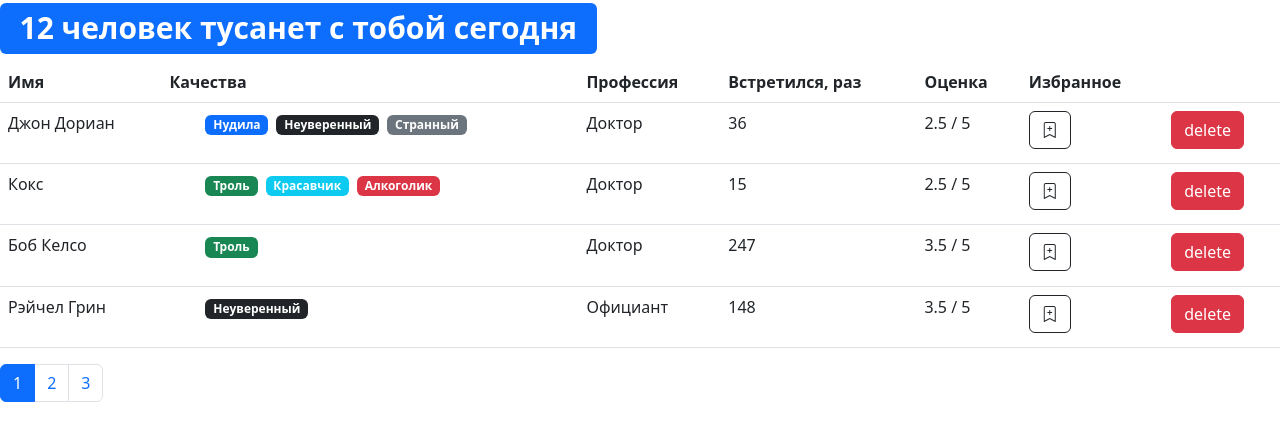
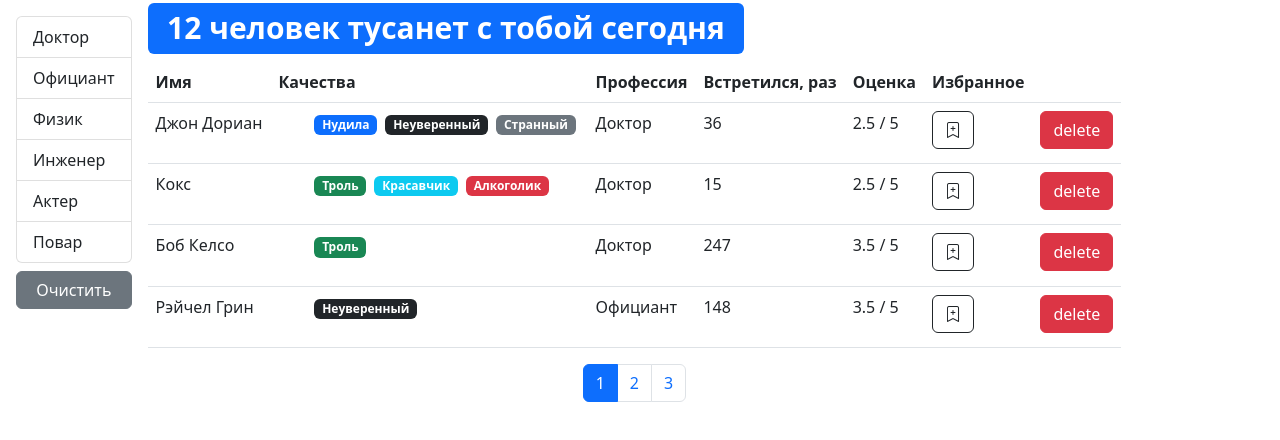
Before and after one commit to tgorella/result-react-study-project, a React (Create React App) app: page / in a window 1280 px wide. Shown: the top 440 px of the page. Built offline with nearby package versions, Linux system fonts and the light colour scheme.

Commit message:
added filtration

```diff
--- a/public/index.html
+++ b/public/index.html
@@ -2,23 +2,15 @@
 <html lang="en">
 <head>
 	<meta charset="utf-8" />
-    <link rel="icon" href="%PUBLIC_URL%/favicon.ico" />
-    <link
-      rel="stylesheet"
-      href="https://cdn.jsdelivr.net/npm/bootstrap-icons@1.5.0/font/bootstrap-icons.css"
-    />
+	<link rel="stylesheet" href="https://cdn.jsdelivr.net/npm/bootstrap-icons@1.5.0/font/bootstrap-icons.css" />
 	<meta name="viewport" content="width=device-width, initial-scale=1" />
-    <meta name="theme-color" content="#000000" />
-    <meta
-      name="description"
-      content="Web site created using create-react-app"
-    />
-    <link rel="apple-touch-icon" href="%PUBLIC_URL%/logo192.png" />
-    <link rel="manifest" href="%PUBLIC_URL%/manifest.json" />
+	<meta name="description" content="Web site created using create-react-app" />
 	<title>Fast Company</title>
 </head>
+
 <body>
 	<noscript>You need to enable JavaScript to run this app.</noscript>
 	<div id="root"></div>
 </body>
+
 </html>
--- /dev/null
+++ b/src/api/fake.api/professions.api.js
@@ -0,0 +1,26 @@
+export const professionsObject = {
+  doctor: { _id: "67rdca3eeb7f6fgeed471818", name: "Доктор" },
+  waiter: { _id: "67rdca3eeb7f6fgeed471820", name: "Официант" },
+  physics: { _id: "67rdca3eeb7f6fgeed471814", name: "Физик" },
+  engineer: { _id: "67rdca3eeb7f6fgeed471822", name: "Инженер" },
+  actor: { _id: "67rdca3eeb7f6fgeed471824", name: "Актер" },
+  cook: { _id: "67rdca3eeb7f6fgeed471829", name: "Повар" }
+};
+export const professions = [
+  { _id: "67rdca3eeb7f6fgeed471818", name: "Доктор" },
+  { _id: "67rdca3eeb7f6fgeed471820", name: "Официант" },
+  { _id: "67rdca3eeb7f6fgeed471814", name: "Физик" },
+  { _id: "67rdca3eeb7f6fgeed471822", name: "Инженер" },
+  { _id: "67rdca3eeb7f6fgeed471824", name: "Актер" },
+  { _id: "67rdca3eeb7f6fgeed471829", name: "Повар" }
+];
+const fetchAll = () =>
+  new Promise((resolve) => {
+    window.setTimeout(function () {
+      resolve(professions);
+    }, 2000);
+  });
+
+export default {
+  fetchAll
+};
--- a/src/api/fake.api/user.api.js
+++ b/src/api/fake.api/user.api.js
@@ -1,11 +1,4 @@
-const professions = {
-  doctor: { _id: "67rdca3eeb7f6fgeed471818", name: "Доктор" },
-  waiter: { _id: "67rdca3eeb7f6fgeed471820", name: "Официант" },
-  physics: { _id: "67rdca3eeb7f6fgeed471814", name: "Физик" },
-  engineer: { _id: "67rdca3eeb7f6fgeed471822", name: "Инженер" },
-  actor: { _id: "67rdca3eeb7f6fgeed471824", name: "Актер" },
-  cook: { _id: "67rdca3eeb7f6fgeed471829", name: "Повар" }
-};
+import { professionsObject as professions } from "./professions.api";
 const qualities = {
   tedious: {
     _id: "67rdca3eeb7f6fgeed471198",
@@ -149,6 +142,14 @@
     bookmark: false
   }
 ];
-export function fetchAll () {
-  return users;
-}
+
+const fetchAll = () =>
+  new Promise((resolve) => {
+    window.setTimeout(function () {
+      resolve(users);
+    }, 2000);
+  });
+
+export default {
+  fetchAll
+};
--- a/src/components/bookmark.jsx
+++ b/src/components/bookmark.jsx
@@ -7,10 +7,10 @@
       className="btn btn-outline-dark"
       onClick={() => onFavourite(userId)}
     >
-      {bookmark
+      { bookmark
         ? (<i className="bi bi-bookmark-check-fill"></i>)
         : (<i className="bi bi-bookmark-plus"></i>)
-      }
+    }
     </button>
   );
 };
--- /dev/null
+++ b/src/components/groupList.jsx
@@ -0,0 +1,44 @@
+import React from "react";
+import PropTypes from "prop-types";
+
+const GroupList = ({
+  items,
+  valueProperty,
+  contentProperty,
+  onItemSelect,
+  selectedItem
+}) => {
+  const updatedItemsList =
+    typeof items === "object" ? [...Object.values(...items)] : items;
+
+  return (
+    <ul className="list-group">
+      {updatedItemsList.map((item) => (
+        <li
+          key={item[valueProperty]}
+          className={
+            "list-group-item" + (item === selectedItem ? " active" : "")
+          }
+          onClick={() => onItemSelect(item)}
+          role="button"
+        >
+          {item[contentProperty]}
+        </li>
+      ))}
+    </ul>
+  );
+};
+GroupList.defaultProps = {
+  valueProperty: "_id",
+  contentProperty: "name"
+};
+
+GroupList.propTypes = {
+  items: PropTypes.oneOfType([PropTypes.object, PropTypes.array]),
+  valueProperty: PropTypes.string.isRequired,
+  contentProperty: PropTypes.string.isRequired,
+  onItemSelect: PropTypes.func.isRequired,
+  selectedItem: PropTypes.object
+};
+
+export default GroupList;
--- a/src/components/users.jsx
+++ b/src/components/users.jsx
@@ -1,20 +1,33 @@
-import React, { useState } from "react";
-import api from "../api";
+import React, { useState, useEffect } from "react";
+import api from "../api/index";
 import Pagination from "./pagination";
 import RenderPhrase from "./searchStatus";
 import User from "./user";
 import { paginate } from "../utils/paginate";
+import GroupList from "./groupList";
 
 const Users = () => {
-  const [users, setUsers] = useState(api.users.fetchAll());
-
-  const count = users.length;
+  const [users, setUsers] = useState([]);
+  const [professions, setProfessions] = useState();
+  const [selectedProf, setSelectedProf] = useState();
   const pageSize = 4;
   const [currentPage, setCurrentPage] = useState(1);
+
+  useEffect(() => {
+    api.users.fetchAll().then((usersData) => setUsers(usersData));
+  }, []);
+
+  useEffect(() => {
+    api.professions.fetchAll().then((data) => setProfessions(data));
+  }, []);
 
   const handlePageChange = (pageIndex) => {
     setCurrentPage(pageIndex);
   };
+
+  useEffect(() => {
+    setCurrentPage(1);
+  }, [selectedProf]);
 
   const handleDelete = (userId) => {
     setUsers((prevState) =>
@@ -34,12 +47,39 @@
     setUsers(updatedUsers);
   };
 
-  const userCrop = paginate(users, currentPage, pageSize);
+  const filteredUsers = selectedProf
+    ? users.filter((user) => user.profession._id === selectedProf._id)
+    : users;
+
+  const count = filteredUsers.length;
+
+  const userCrop = paginate(filteredUsers, currentPage, pageSize);
+
+  const handleProfessionSelect = (item) => {
+    setSelectedProf(item);
+  };
+
+  const clearfilter = () => {
+    setSelectedProf(undefined);
+  };
 
   return (
-    <>
+    <div className="d-flex">
+      {professions && (
+        <div className="d-flex flex-column flex-shrink-0 p-3">
+          <GroupList
+            selectedItem={selectedProf}
+            items={[professions]}
+            onItemSelect={handleProfessionSelect}
+          />
+          <button className="btn btn-secondary mt-2" onClick={clearfilter}>
+            Очистить
+          </button>
+        </div>
+      )}
+      <div className="d-flex flex-column">
         <h1>
-        <RenderPhrase number={users.length} />
+          <RenderPhrase number={count} />
         </h1>
         {users.length > 0 && (
           <table className="table">
@@ -66,13 +106,16 @@
             </tbody>
           </table>
         )}
+        <div className="div d-flex justify-content-center">
           <Pagination
             itemsCount={count}
             pageSize={pageSize}
             currentPage={currentPage}
             onPageChange={handlePageChange}
           />
-    </>
+        </div>
+      </div>
+    </div>
   );
 };
 
--- a/src/index.js
+++ b/src/index.js
@@ -1,7 +1,6 @@
 import React from "react";
 import ReactDOM from "react-dom/client";
 import "./index.css";
-import reportWebVitals from "./reportWebVitals";
 import "bootstrap/dist/css/bootstrap.css";
 import App from "./App";
 
@@ -11,5 +10,3 @@
     <App />
   </React.StrictMode>
 );
-
-reportWebVitals();
```
Also changed, not shown: src/api/index.js (+5 -2 lines), .eslintrc.js, public/manifest.json (deleted). Lines whose indentation alone changed are shown as unchanged.
